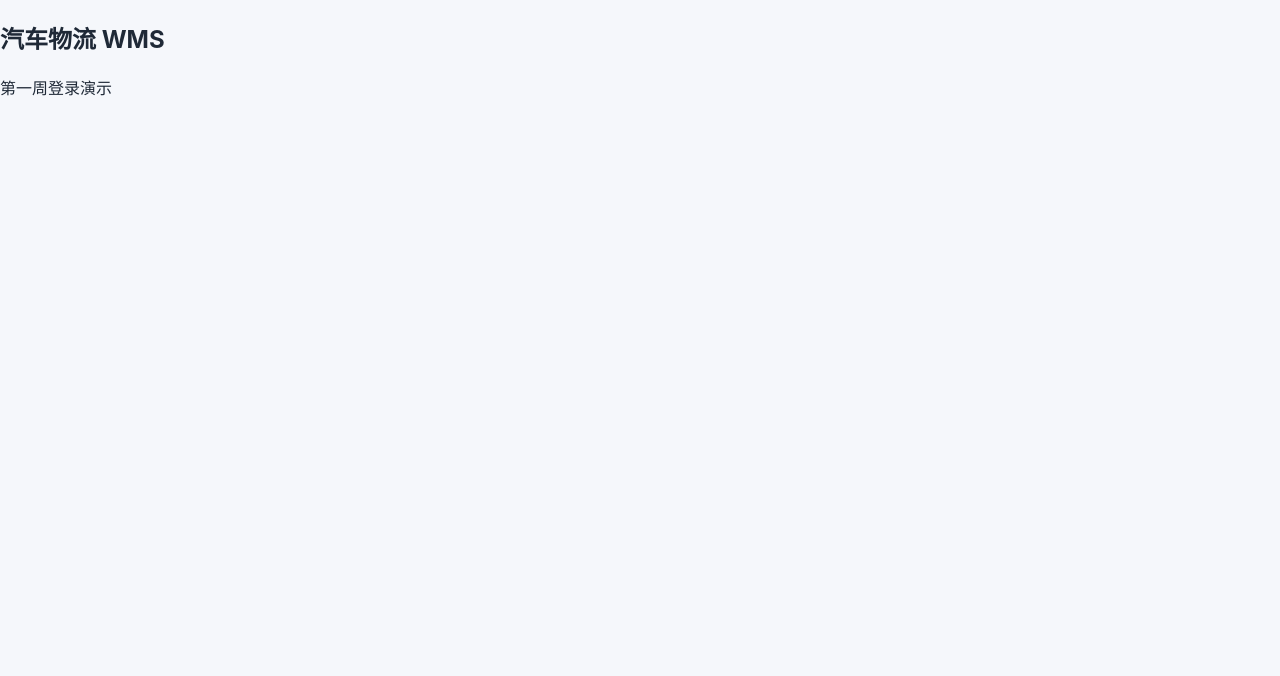
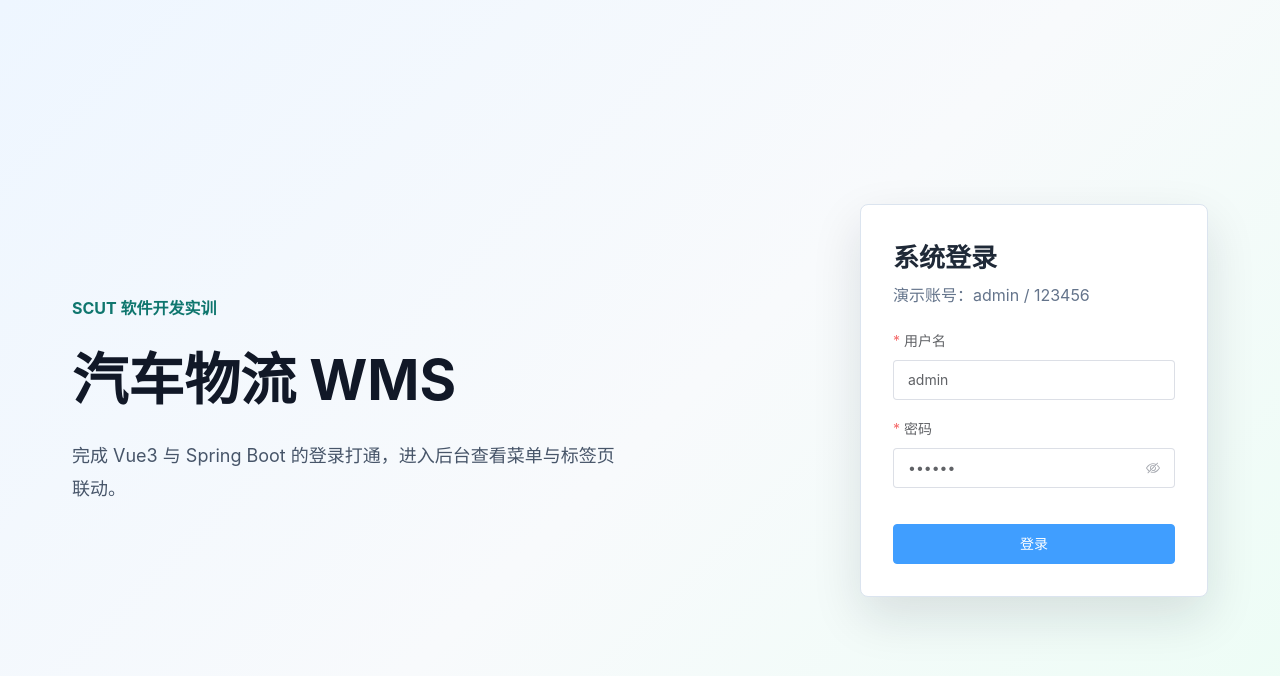
Before and after one commit to mistcoversmyeyes/SCUT-SoftWareDevelopTrain-Main, a Vue app in the folder frontend/: page /login in a window 1280 px wide. Shown: the top 676 px of the page. Built offline with nearby package versions, Linux system fonts and the light colour scheme.

Commit message:
feat: build login page

```diff
--- a/frontend/src/views/LoginView.vue
+++ b/frontend/src/views/LoginView.vue
@@ -1,8 +1,126 @@
 <template>
   <main class="login-page">
+    <section class="login-visual">
+      <p class="eyebrow">SCUT 软件开发实训</p>
+      <h1>汽车物流 WMS</h1>
+      <p class="summary">完成 Vue3 与 Spring Boot 的登录打通，进入后台查看菜单与标签页联动。</p>
+    </section>
+
     <section class="login-panel">
-      <h1>汽车物流 WMS</h1>
-      <p>第一周登录演示</p>
+      <h2>系统登录</h2>
+      <p class="hint">演示账号：admin / 123456</p>
+
+      <el-form ref="formRef" :model="form" :rules="rules" label-position="top" @submit.prevent>
+        <el-form-item label="用户名" prop="username">
+          <el-input v-model="form.username" size="large" placeholder="请输入用户名" />
+        </el-form-item>
+        <el-form-item label="密码" prop="password">
+          <el-input v-model="form.password" size="large" type="password" show-password placeholder="请输入密码" />
+        </el-form-item>
+        <el-alert v-if="errorMessage" :title="errorMessage" type="error" show-icon :closable="false" />
+        <el-button class="login-button" type="primary" size="large" :loading="loading" @click="submitLogin">
+          登录
+        </el-button>
+      </el-form>
     </section>
   </main>
 </template>
+
+<script setup>
+import { reactive, ref } from 'vue'
+import { useRoute, useRouter } from 'vue-router'
+import { useAuthStore } from '../stores/auth'
+
+const router = useRouter()
+const route = useRoute()
+const auth = useAuthStore()
+
+const formRef = ref()
+const loading = ref(false)
+const errorMessage = ref('')
+const form = reactive({
+  username: 'admin',
+  password: '123456'
+})
+
+const rules = {
+  username: [{ required: true, message: '用户名不能为空', trigger: 'blur' }],
+  password: [{ required: true, message: '密码不能为空', trigger: 'blur' }]
+}
+
+async function submitLogin() {
+  errorMessage.value = ''
+  await formRef.value.validate()
+  loading.value = true
+  try {
+    await auth.login(form.username, form.password)
+    await router.push(route.query.redirect || '/dashboard')
+  } catch (error) {
+    errorMessage.value = error.response?.data?.message || '登录请求失败，请确认后端服务已启动'
+  } finally {
+    loading.value = false
+  }
+}
+</script>
+
+<style scoped>
+.login-page {
+  min-height: 100vh;
+  display: grid;
+  grid-template-columns: minmax(0, 1fr) 420px;
+  background: linear-gradient(135deg, #eef6ff 0%, #f8fafc 52%, #ecfdf5 100%);
+}
+
+.login-visual {
+  display: flex;
+  flex-direction: column;
+  justify-content: center;
+  padding: 72px;
+}
+
+.eyebrow {
+  margin: 0 0 16px;
+  color: #0f766e;
+  font-weight: 700;
+}
+
+.login-visual h1 {
+  margin: 0;
+  color: #111827;
+  font-size: 56px;
+  letter-spacing: 0;
+}
+
+.summary {
+  max-width: 560px;
+  margin: 24px 0 0;
+  color: #475569;
+  font-size: 18px;
+  line-height: 1.8;
+}
+
+.login-panel {
+  align-self: center;
+  margin-right: 72px;
+  padding: 32px;
+  background: #ffffff;
+  border: 1px solid #dbe4ef;
+  border-radius: 8px;
+  box-shadow: 0 20px 50px rgba(15, 23, 42, 0.12);
+}
+
+.login-panel h2 {
+  margin: 0;
+  font-size: 26px;
+}
+
+.hint {
+  margin: 8px 0 24px;
+  color: #64748b;
+}
+
+.login-button {
+  width: 100%;
+  margin-top: 18px;
+}
+</style>
```
